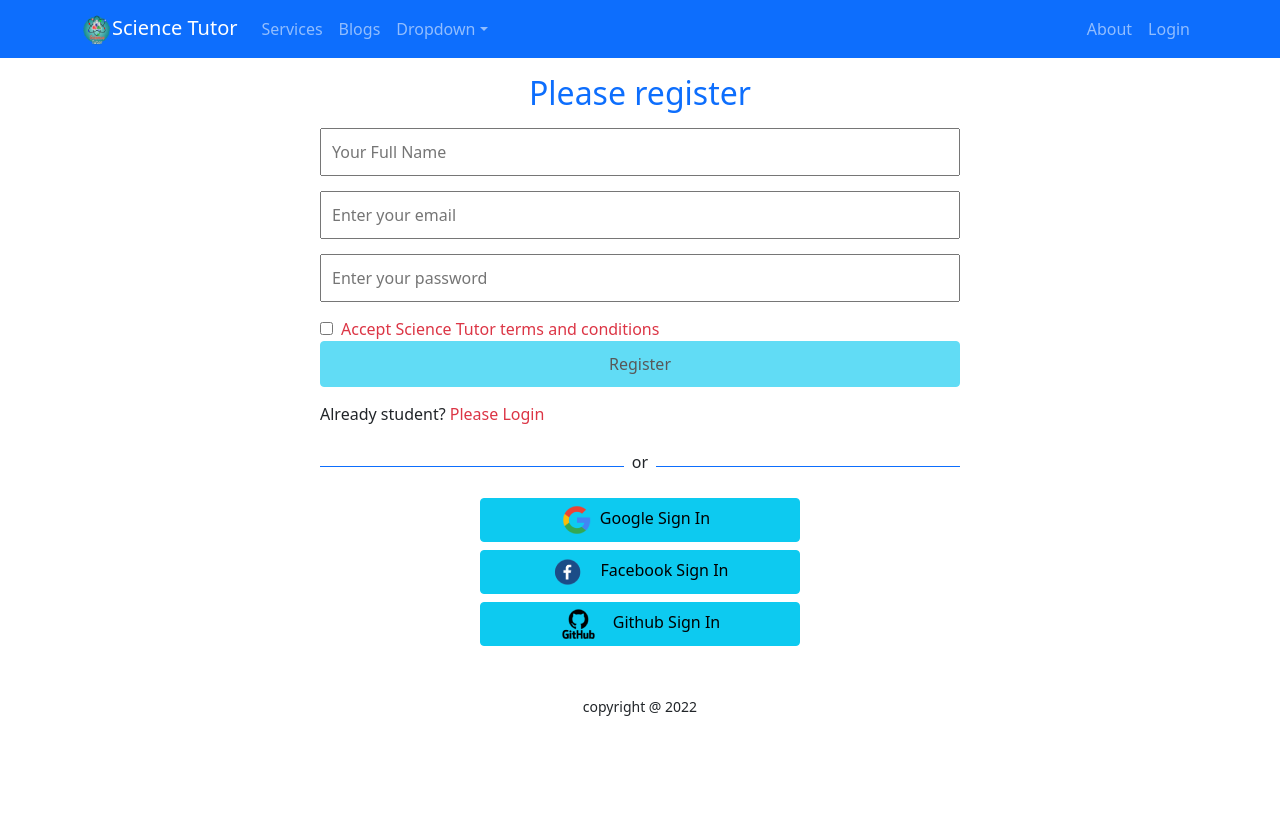
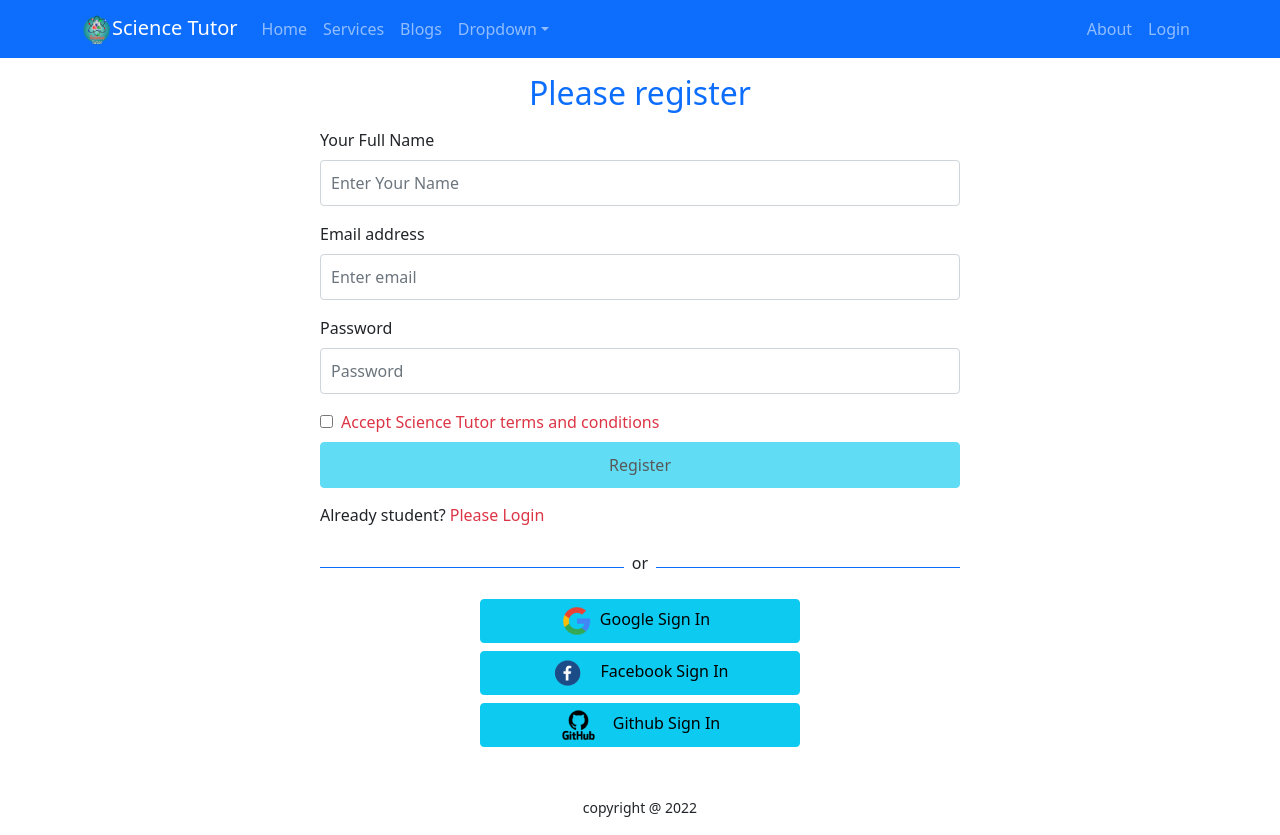
Before and after one commit to Saiyadul77/science-tutor-client, a React (Create React App) app: page /register in a window 1280 px wide. Before the commit the page ends 800 px from the top, so only its background shows below. Built offline with nearby package versions, Linux system fonts and the light colour scheme; no server answers.

Commit message:
updated home page

```diff
--- a/src/Pages/Home/Header/Header.js
+++ b/src/Pages/Home/Header/Header.js
@@ -19,6 +19,7 @@ const Header = () => {
                 <Navbar.Toggle aria-controls="responsive-navbar-nav" />
                 <Navbar.Collapse id="responsive-navbar-nav">
                     <Nav className="me-auto">
+                        <Nav.Link href="home">Home</Nav.Link>
                         <Nav.Link href="home#services">Services</Nav.Link>
                         <Nav.Link href="/blogs">Blogs</Nav.Link>
                         <NavDropdown title="Dropdown" id="collasible-nav-dropdown">
--- a/src/Pages/Login/Login/Login.js
+++ b/src/Pages/Login/Login/Login.js
@@ -26,8 +26,6 @@ const Login = () => {
     const [sendPasswordResetEmail] = useSendPasswordResetEmail(
         auth
     );
-
-
 
     if (user) {
         navigate(from, { replace: true });
--- a/src/Pages/Login/Register/Register.js
+++ b/src/Pages/Login/Register/Register.js
@@ -4,7 +4,7 @@ import './Register.css'
 import { useCreateUserWithEmailAndPassword } from 'react-firebase-hooks/auth';
 import auth from '../../../firebase.init';
 import SocialLogin from '../SocialLogin/SocialLogin';
-import { Form } from 'react-bootstrap';
+import { Form, Button } from 'react-bootstrap';
 
 const Register = () => {
     const [agree, setAgree] = useState(false)
@@ -41,16 +41,27 @@ const Register = () => {
         <div className='register-form'>
             <h2 className='text-primary text-center my-3' >Please register</h2>
             <form onSubmit={handleUserRegister}>
-                <input type="text" name="name" id="" placeholder='Your Full Name' required />
-                <input type="email" name="email" id="" placeholder='Enter your email' required />
-                <input type="password" name="password" id="" placeholder='Enter your password' />
+                <Form.Group className="mb-3" controlId="formBasicEmail">
+                    <Form.Label>Your Full Name</Form.Label>
+                    <Form.Control type="text" name='name' placeholder="Enter Your Name" required />
+                </Form.Group>
+                <Form.Group className="mb-3" controlId="formBasicEmail">
+                    <Form.Label>Email address</Form.Label>
+                    <Form.Control type="email" name='email' placeholder="Enter email" required />
+                </Form.Group>
+
+                <Form.Group className="mb-3" controlId="formBasicPassword">
+                    <Form.Label>Password</Form.Label>
+                    <Form.Control type="password" name='password' placeholder="Password" required />
+                </Form.Group>
 
                 <input onClick={() => setAgree(!agree)} type="checkbox" name="terms" id="terms" />
 
                 <label className={`ps-2 ${agree ? '' : 'text-danger'}`} htmlFor="terms">Accept Science Tutor terms and conditions</label>
+
                 <input
                     disabled={!agree}
-                    className="btn btn-info" type="submit" value="Register" />
+                    className="btn btn-info mt-2" type="submit" value="Register" />
             </form>
             <p>Already student? <Link to='/login' className='text-danger text-decoration-none' onClick={navigateLogin}>Please Login</Link></p>
             <SocialLogin></SocialLogin>
```
